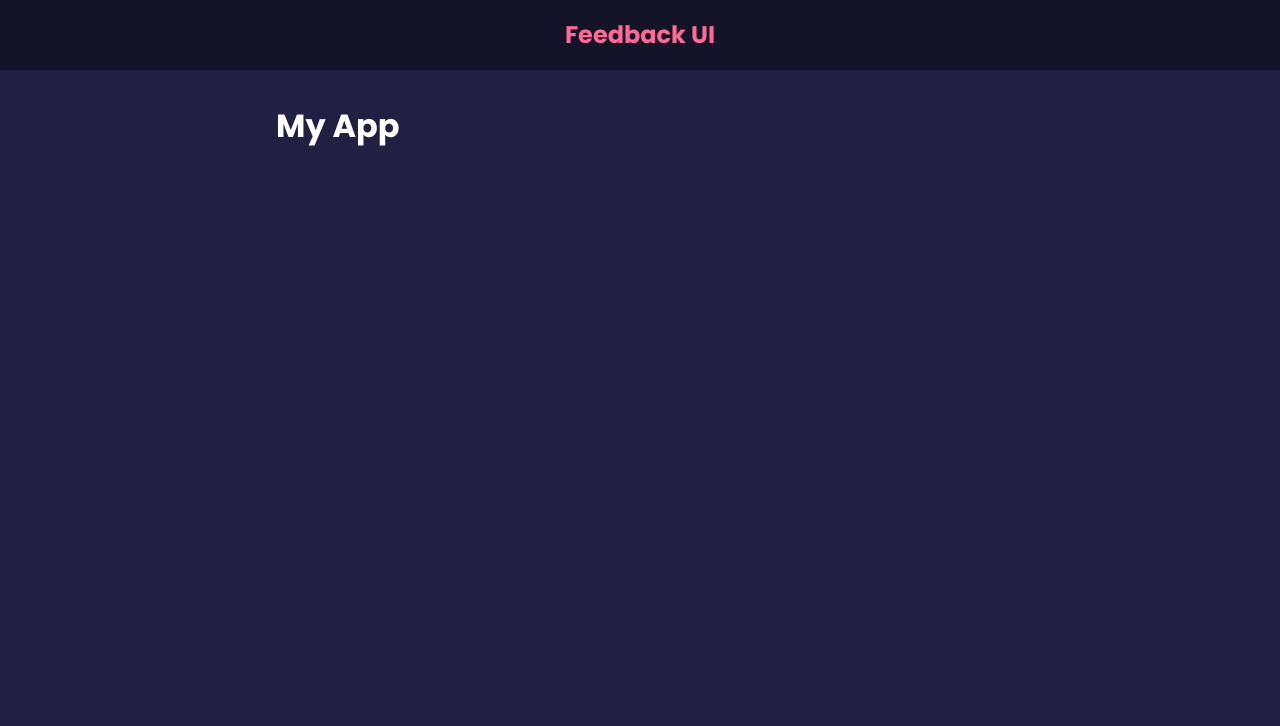
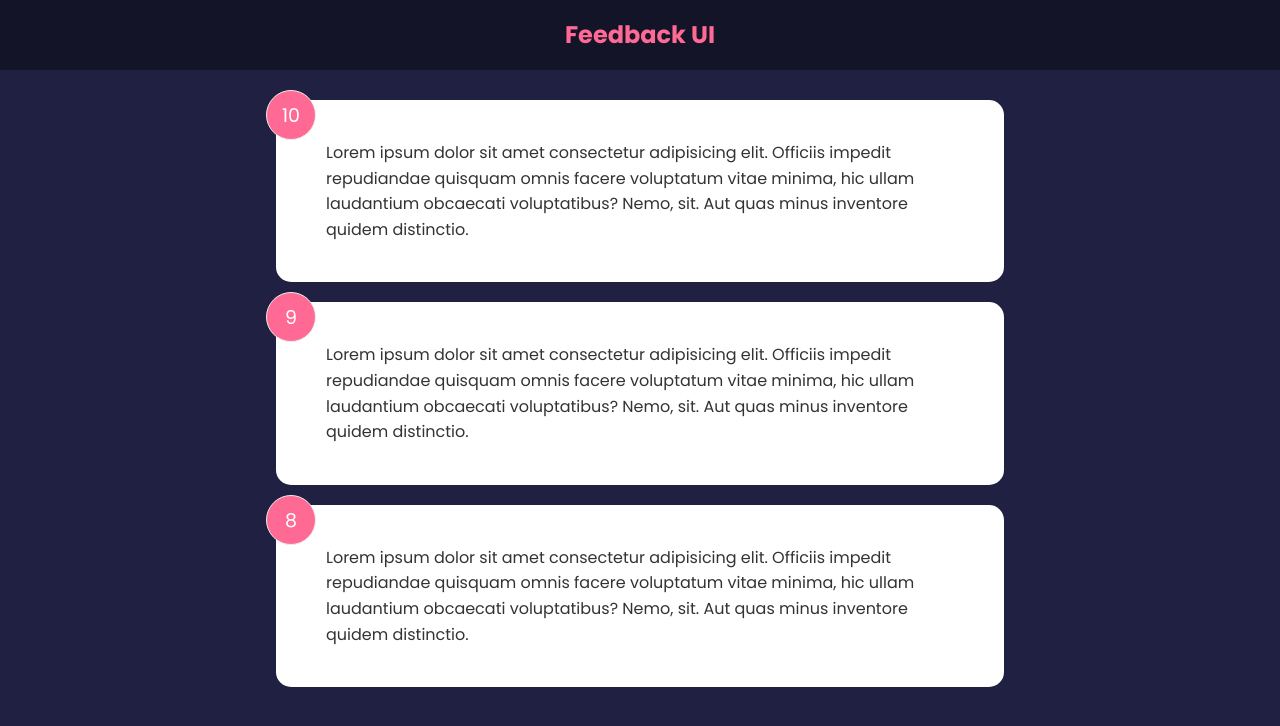
Before and after one commit to Pracasap/feedback-app, a React (Create React App) app: page / in a window 1280 px wide. Shown: the top 726 px of the page. Built offline with nearby package versions, Linux system fonts and the light colour scheme.

Commit message:
Created styled component card

```diff
--- a/src/App.js
+++ b/src/App.js
@@ -1,12 +1,16 @@
+import { useState } from 'react'
 import Header from "./components/Header"
+import FeedbackList from './components/FeedbackList'
+import FeedbackData from './data/feedbackData'
 
 function App() {
+  const [feedback, setFeedback] = useState(FeedbackData)
 
   return (
     <>
       <Header />
       <div className='container'>
-        <h1>My App</h1>
+        <FeedbackList feedback={feedback} />
       </div>
     </>
   )
--- /dev/null
+++ b/src/components/FeedbackList.jsx
@@ -0,0 +1,27 @@
+import PropTypes from 'prop-types'
+import FeedbackItem from './FeedbackItem'
+
+function FeedbackList({feedback}) {
+  if (!feedback || feedback.length === 0) {
+    return <p>No feedback Yet</p>
+  }
+
+  return (
+    <div className='feedback-list'>
+      {feedback.map((item) => (
+        <FeedbackItem key={item.id} item={item} />
+      ))}
+    </div>
+  )
+}
+
+FeedbackList.propTypes = {
+  feedback: PropTypes.arrayOf(
+    PropTypes.shape({
+      id: PropTypes.number.isRequired,
+      text: PropTypes.string.isRequired,
+      rating: PropTypes.number.isRequired,
+    })
+  )
+}
+export default FeedbackList
--- /dev/null
+++ b/src/components/shared/Card.jsx
@@ -0,0 +1,29 @@
+import PropTypes from 'prop-types'
+
+// It's a styled component and will be shared by multiple components
+
+function Card({children, reverse}) {
+  //Conditional Class
+  return (
+    <div className={`card ${reverse && 'reverse'}`}>{children}</div>
+  )
+
+  //Conditional Styling
+  // return (
+  //   <div className="card" style={{backgroundColor: reverse ? 'rgba(0,0,0,0.4)' : '#fff', color: reverse? '#fff' : '#000'}}>
+  //     {children}
+  //   </div>
+  // )
+}
+
+Card.defaultProps = {
+  reverse: false,
+}
+
+Card.propTypes = {
+  children: PropTypes.node.isRequired,
+  //node is anything that can be rendered by React
+  reverse: PropTypes.bool,
+}
+
+export default Card
--- /dev/null
+++ b/src/data/feedbackData.js
@@ -0,0 +1,19 @@
+const FeedbackData = [
+  {
+    id: 1,
+    rating: 10,
+    text: 'Lorem ipsum dolor sit amet consectetur adipisicing elit. Officiis impedit repudiandae quisquam omnis facere voluptatum vitae minima, hic ullam laudantium obcaecati voluptatibus? Nemo, sit. Aut quas minus inventore quidem distinctio.'
+  },
+  {
+    id: 2,
+    rating: 9,
+    text: 'Lorem ipsum dolor sit amet consectetur adipisicing elit. Officiis impedit repudiandae quisquam omnis facere voluptatum vitae minima, hic ullam laudantium obcaecati voluptatibus? Nemo, sit. Aut quas minus inventore quidem distinctio.'
+  },
+  {
+    id: 3,
+    rating: 8,
+    text: 'Lorem ipsum dolor sit amet consectetur adipisicing elit. Officiis impedit repudiandae quisquam omnis facere voluptatum vitae minima, hic ullam laudantium obcaecati voluptatibus? Nemo, sit. Aut quas minus inventore quidem distinctio.'
+  }
+]
+
+export default FeedbackData
```
